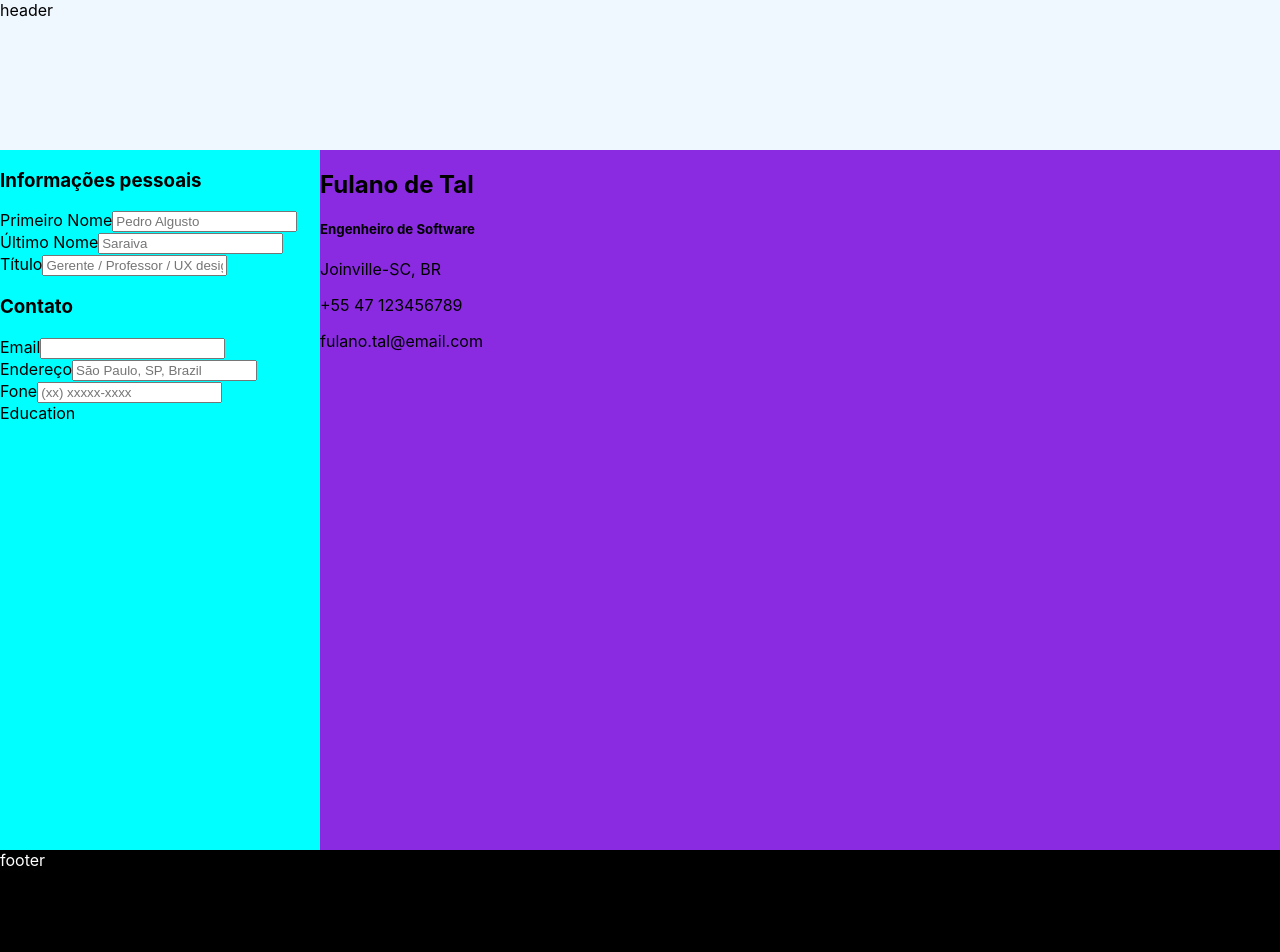
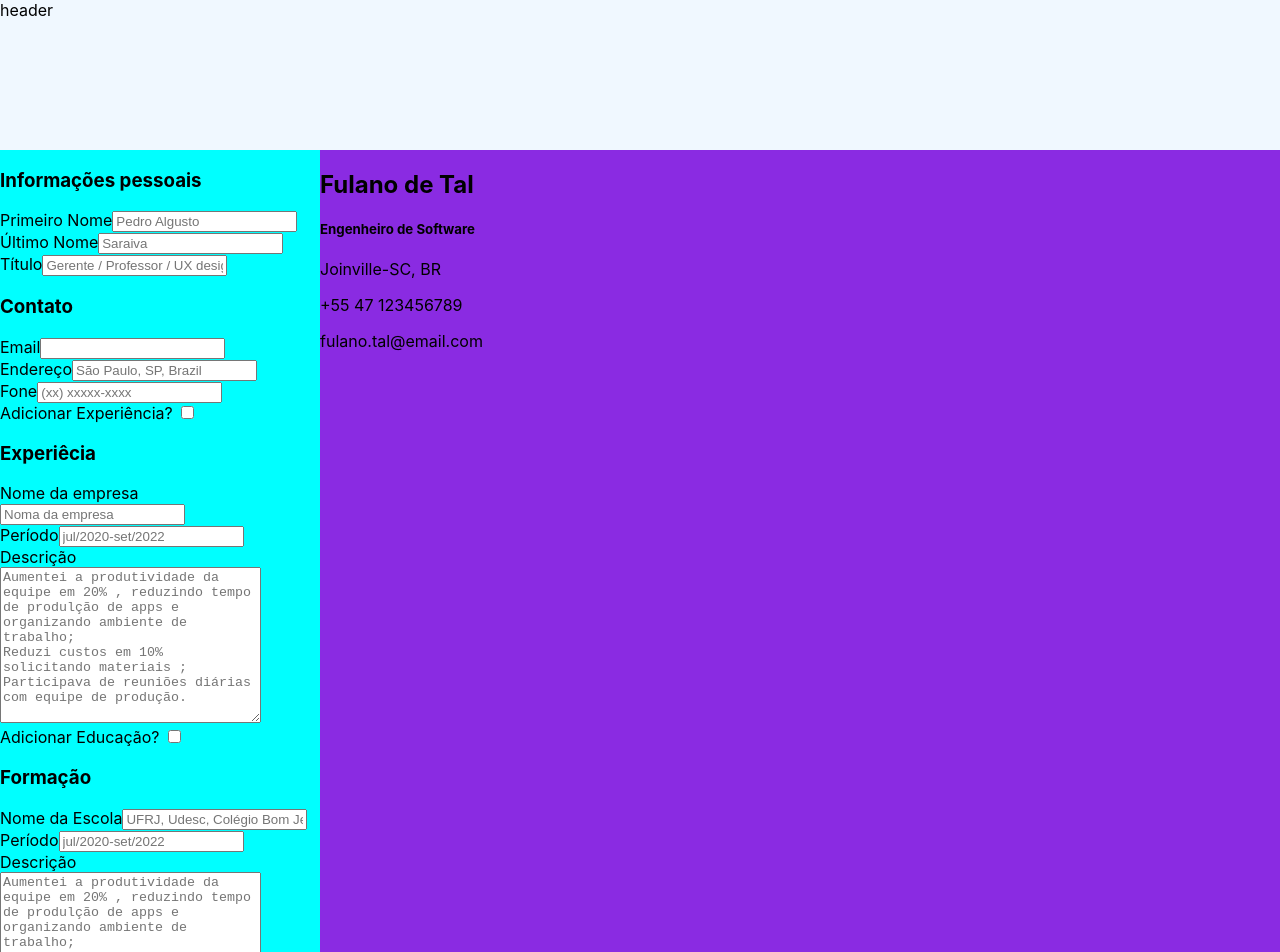
Before and after one commit to Diolemos/construtor-cv, a React (Create React App) app: page / in a window 1280 px wide. Shown: the top 952 px of the page. Built offline with nearby package versions, Linux system fonts and the light colour scheme.

Commit message:
create draft of education and experience components

```diff
--- a/src/components/form/Education.jsx
+++ b/src/components/form/Education.jsx
@@ -1,5 +1,27 @@
 
 export default function Education (){
 
-    return(<div>Education</div>)
+    return(<div>  <div className="education-field">
+    <label htmlFor="adicionarEducacao?">Adicionar Educação? <input type="checkbox"  id="adicionarEducacao?" /></label>
+        <h3>Formação</h3>
+    <div className="new-education">
+        <div className="institution-name-container">
+            <label htmlFor="institution-name">Nome da Escola</label>
+            <input type="text"  id="company-name" placeholder="UFRJ, Udesc, Colégio Bom Jesus" />
+        </div>
+        <div className="experience-date-container">
+            <label htmlFor="experience-date">Período</label>
+            <input type="text"  id="experience-date" placeholder="jul/2020-set/2022" />
+        </div>
+        <div className="description-container">
+            <label htmlFor="descricao">Descrição</label>
+        <textarea  id="descricao" cols="30" rows="10" placeholder="Aumentei a produtividade da equipe em 20% , reduzindo tempo de produlção de apps e organizando ambiente de trabalho;
+Reduzi custos em 10% solicitando materiais ;
+Participava de reuniões diárias com equipe de produção."></textarea>
+        </div>
+
+
+    </div>
+
+</div></div>)
 }
--- a/src/components/form/Experience.jsx
+++ b/src/components/form/Experience.jsx
@@ -1,7 +1,26 @@
 const Experience = ()=>{
     return (
         <div className="experience-field">
+            <label htmlFor="aadicionarExperiencia?">Adicionar Experiência? <input type="checkbox"  id="adicionarExperiencia?" /></label>
                 <h3>Experiêcia</h3>
+            <div className="new-experience">
+                <div className="company-name-container">
+                    <label htmlFor="company-name">Nome da empresa</label>
+                    <input type="text"  id="company-name" placeholder="Noma da empresa" />
+                </div>
+                <div className="experience-date-container">
+                    <label htmlFor="experience-date">Período</label>
+                    <input type="text"  id="experience-date" placeholder="jul/2020-set/2022" />
+                </div>
+                <div className="description-container">
+                    <label htmlFor="descricao">Descrição</label>
+                <textarea  id="descricao" cols="30" rows="10" placeholder="Aumentei a produtividade da equipe em 20% , reduzindo tempo de produlção de apps e organizando ambiente de trabalho;
+Reduzi custos em 10% solicitando materiais ;
+Participava de reuniões diárias com equipe de produção."></textarea>
+                </div>
+
+
+            </div>
 
         </div>
     )
--- a/src/components/form/Form.jsx
+++ b/src/components/form/Form.jsx
@@ -2,6 +2,7 @@ import React from "react"
 import Personal from "./Personal"
 import Whereabouts from "./Whereabouts"
 import Education from "./Education"
+import Experience from "./Experience"
 
 const Form = ()=> {
 
@@ -12,7 +13,7 @@ const Form = ()=> {
 
             <Personal/>
             <Whereabouts/>
-            {/* Experience&&<Experience/>  add experience? */}
+            <Experience/>
             <Education/>
         </form>
 
```
